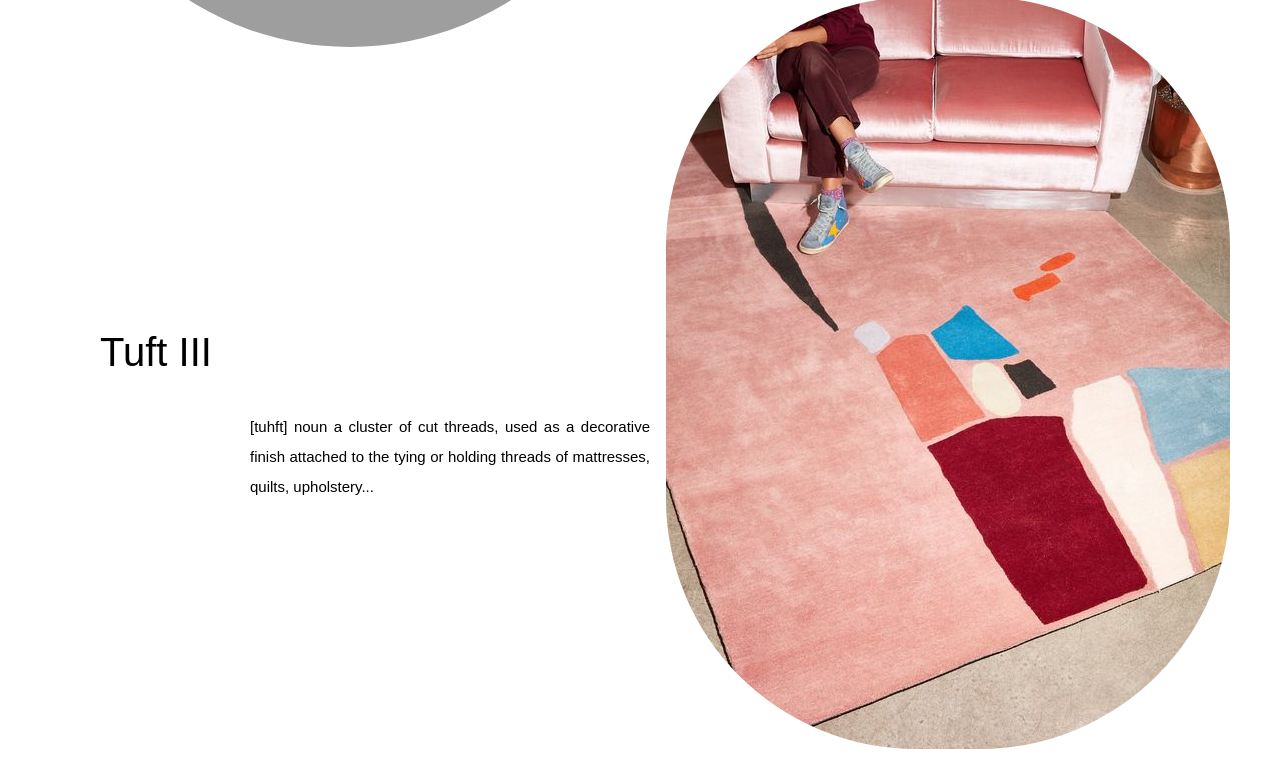
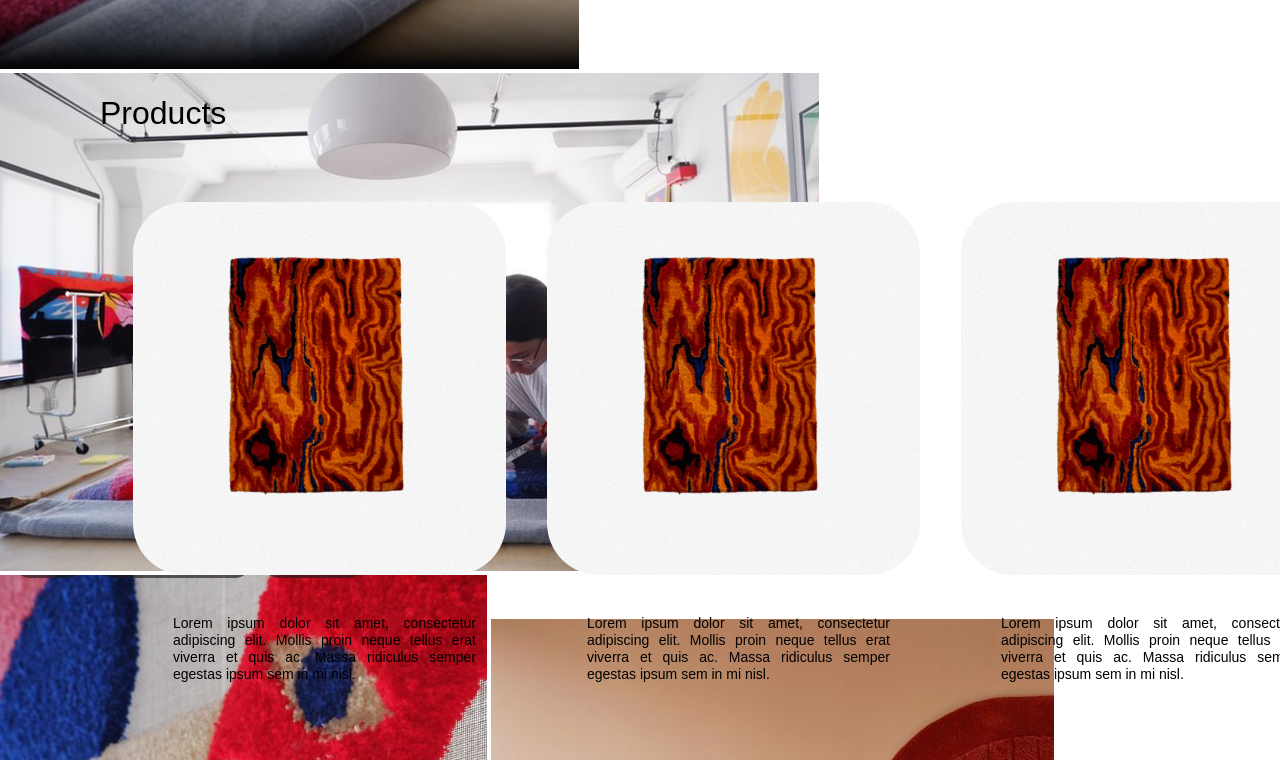
Before and after one commit to moragra/unlcarito, a plain HTML site: page VSC/index.html in a window 1280 px wide. Shown: the part 1603-2363 px from the top of the page. Drawn offline with Linux system fonts and the light colour scheme; grey boxes are pictures that could not be loaded.

Commit message:
commit de product y gallery half

```diff
--- a/VSC/css/style.css
+++ b/VSC/css/style.css
@@ -6,6 +6,37 @@ html{
 body{
     margin: 0;
     margin-bottom: 40px;
+}
+
+.nav ul{
+    position: fixed;
+    margin: 0;
+    padding: 15px;
+    width: 100%;
+    background: #000000;
+    z-index: index;
+}
+
+.nav li{
+    width: 100%;
+    display: inline;
+    padding: 5%;
+}
+
+.footer_nav ul{
+    position: fixed;
+    bottom: 0;
+    margin: 0;
+    padding: 15px;
+    width: 100%;
+    background: #000000;
+    z-index: index;
+}
+
+.footer_nav li {
+    width: 100%;
+    display: inline;
+    padding: 5%;
 }
 
 .background {
@@ -52,71 +83,140 @@ a:link, a:visited, a:hover, a:active {
 
 .first-title {
     left: 0px;
-    top: 300px;
+    top: 250px;
     padding-left: 100px;
 }
 
 .first-text {
     left: 150px;
-    top: 400px;
+    top: 350px;
 }
 
 .second-title{
     width: 110px;
     right: 0px;
-    top: 1150px;
+    top: 750px;
     padding-right: 100px;
 }
 
 .second-text {
-    right: 300px;
-    top: 1200px;
+    right: 180px;
+    top: 850px;
 }
 
 .third-title{
     left: 0px;
-    top: 1900px;
+    top: 1250px;
     padding-left: 100px;
 }
 
 .third-text {
-    left: 250px;
-    top: 2000px;
+    left: 150px;
+    top: 1350px;
+}
+
+.home-photos {
+    position: absolute;
+    width: 300px;
+    height: 500px;
+    border-radius: 400px;
 }
 
 .firstphoto{
-    position: absolute;
-    width: 530px;
-    height: 750px;
     right: 50px;
-    top: 141px;
-    border-radius: 400px;
+    top: 100px;
 }
 
 .secondphoto {
-    position: absolute;
-    width: 600px;
-    height: 850px;
     left: 50px;
-    top: 800px;
-    border-radius: 400px;
+    top: 600px;
 }
 
 .thirdphoto {
-    position: absolute;
-    width: 564px;
-    height: 752px;
     right: 50px;
-    top: 1600px;
-    border-radius: 250px;
+    top: 1100px;
 }
 
-.products-section {
+.product-section {
+    position: absolute;
+    width: 100%;
+    height: 560px;
+    left: 0;
+    top: 1800px;
+    overflow-x: scroll;
+    overflow-y: hidden;
+}
+
+.product {
+    position: absolute;
+    width: 373px;
+    height: 476px;
+    left: 0px;
+    top: 0px;
+    padding: 10%;
+    margin: 5px;
+}
+
+.product-photo {
+    position: absolute;
+    width: 373px;
+    height: 373px;
+    border-radius: 51.7847px;
+    top: 0px;
+}
+
+.product-text {
+    position: absolute;
+    width: 303px;
+    height: 77px;
+    top: 399px;
+    font-family:Arial, Helvetica, sans-serif;
+    font-style: normal;
+    font-weight: 400;
+    font-size: 14px;
+    line-height: 17px;
+    display: flex;
+    text-align: justify;
+    color: #000000;
+    margin-left: 40px;
+}
+
+.product-title {
     position: absolute;
     width: 157px;
     height: 36px;
-    left: 89px;
-    top: 1717px;
+    left: 100px;
+    top: 1670px;
+    font-style: normal;
+    font-family:Arial, Helvetica, sans-serif;
+    font-weight: 500;
+    font-size: 32px;
+    line-height: 39px;
+    color: #000000;
+}
+
+.first-product {
+    left: 0px;
+}
+
+.second-product {
+    left: 414px;
+}
+
+.thrid-product {
+    left: 828px;
+}
+
+.fourth-product{
+    left: 1242px;
+}
+
+.gallery-title {
+    position: absolute;
+    width: 157px;
+    height: 36px;
+    left: 100px;
+    top: 3000px;
     font-family:Arial, Helvetica, sans-serif;
     font-style: normal;
     font-weight: 500;
@@ -124,34 +224,3 @@ a:link, a:visited, a:hover, a:active {
     line-height: 39px;
     color: #000000;
 }
-
-.nav ul{
-    position: fixed;
-    margin: 0;
-    padding: 15px;
-    width: 100%;
-    background: #000000;
-    z-index: index;
-}
-
-.nav li{
-    width: 100%;
-    display: inline;
-    padding: 5%;
-}
-
-.footer_nav ul{
-    position: fixed;
-    bottom: 0;
-    margin: 0;
-    padding: 15px;
-    width: 100%;
-    background: #000000;
-    z-index: index;
-}
-
-.footer_nav li {
-    width: 100%;
-    display: inline;
-    padding: 5%;
-}
--- a/VSC/index.html
+++ b/VSC/index.html
@@ -23,29 +23,63 @@
     </header>
 
     <main>
-        <div class="background">
+        <div>
+            <div class="background">
+
+            </div>
             <div>
-                <img class="firstphoto" src="/VSC/img/pies.jpeg" alt="">
+                <img class="firstphoto home-photos" src="/VSC/img/pies.jpeg" alt="">
                 <h2 class="first-title font-titles">Tuft</h2>
                 <p class="first-text font-text">[tuhft] noun a cluster of cut threads, used as a decorative finish attached to the tying or holding threads of mattresses, quilts, upholstery...</p>
             </div>
 
             <div>
-                <img class="secondphoto" src="/VSC/img/The_Wave_Rug___Behance.png" alt="">
+                <img class="secondphoto home-photos" src="/VSC/img/The_Wave_Rug___Behance.png" alt="">
                 <h2 class="second-title font-titles">Tuft II</h2>
                 <p class="second-text font-text">[tuhft] noun a cluster of cut threads, used as a decorative finish attached to the tying or holding threads of mattresses, quilts, upholstery...</p>
             </div>
 
             <div>
-                <img class="thirdphoto" src="/VSC/img/pink carpet.jpeg" alt="">
+                <img class="thirdphoto home-photos" src="/VSC/img/pink carpet.jpeg" alt="">
                 <h2 class="third-title font-titles">Tuft III</h2>
                 <p class="third-text font-text">[tuhft] noun a cluster of cut threads, used as a decorative finish attached to the tying or holding threads of mattresses, quilts, upholstery...</p>
             </div>
+        </div>
 
-            <div class="products-section">
+        <h2 class="product-title">Products</h2>
 
+        <div class="product-section ">
+            <div class="first-product product">
+                <img src="/VSC/img/PRODUCT-PHOTO.png" alt="" class="product-photo">
+                <p class="product-text">Lorem ipsum dolor sit amet, consectetur adipiscing elit. Mollis proin neque tellus erat viverra et quis ac. Massa ridiculus semper egestas ipsum sem in mi nisl.</p>
+            </div>
+
+            <div class="second-product product">
+                <img src="/VSC/img/PRODUCT-PHOTO.png" alt="" class="product-photo">
+                <p class="product-text">Lorem ipsum dolor sit amet, consectetur adipiscing elit. Mollis proin neque tellus erat viverra et quis ac. Massa ridiculus semper egestas ipsum sem in mi nisl.</p>
+            </div>
+
+            <div class="thrid-product product">
+                <img src="/VSC/img/PRODUCT-PHOTO.png" alt="" class="product-photo">
+                <p class="product-text">Lorem ipsum dolor sit amet, consectetur adipiscing elit. Mollis proin neque tellus erat viverra et quis ac. Massa ridiculus semper egestas ipsum sem in mi nisl.</p>
+            </div>
+
+            <div class="fourth-product product">
+                <img src="/VSC/img/PRODUCT-PHOTO.png" alt="" class="product-photo">
+                <p class="product-text">Lorem ipsum dolor sit amet, consectetur adipiscing elit. Mollis proin neque tellus erat viverra et quis ac. Massa ridiculus semper egestas ipsum sem in mi nisl.</p>
             </div>
         </div>
+
+        <h2 class="gallery-title">Gallery</h2>
+        <div class="gallery-section">
+            <img src="/VSC/img/1.png" alt="" class="" >
+            <img src="/VSC/img/3.png" alt="" class="">
+            <img src="/VSC/img/5.png" alt="" class="">
+            <img src="/VSC/img/6.png" alt=""class="">
+            <img src="/VSC/img/7.png" alt="" class="">
+            <img src="/VSC/img/rojo y naranja.jpeg" alt="" class="">
+        </div>
+
     </main>
 
     <footer>
```
Also changed, not shown: VSC/img/1.png (added), VSC/img/3.png (added), VSC/img/5.png (added), VSC/img/6.png (added), VSC/img/7.png (added), VSC/img/PRODUCT-PHOTO.png (added), VSC/img/rojo y naranja.jpeg (added), 3 other files.
